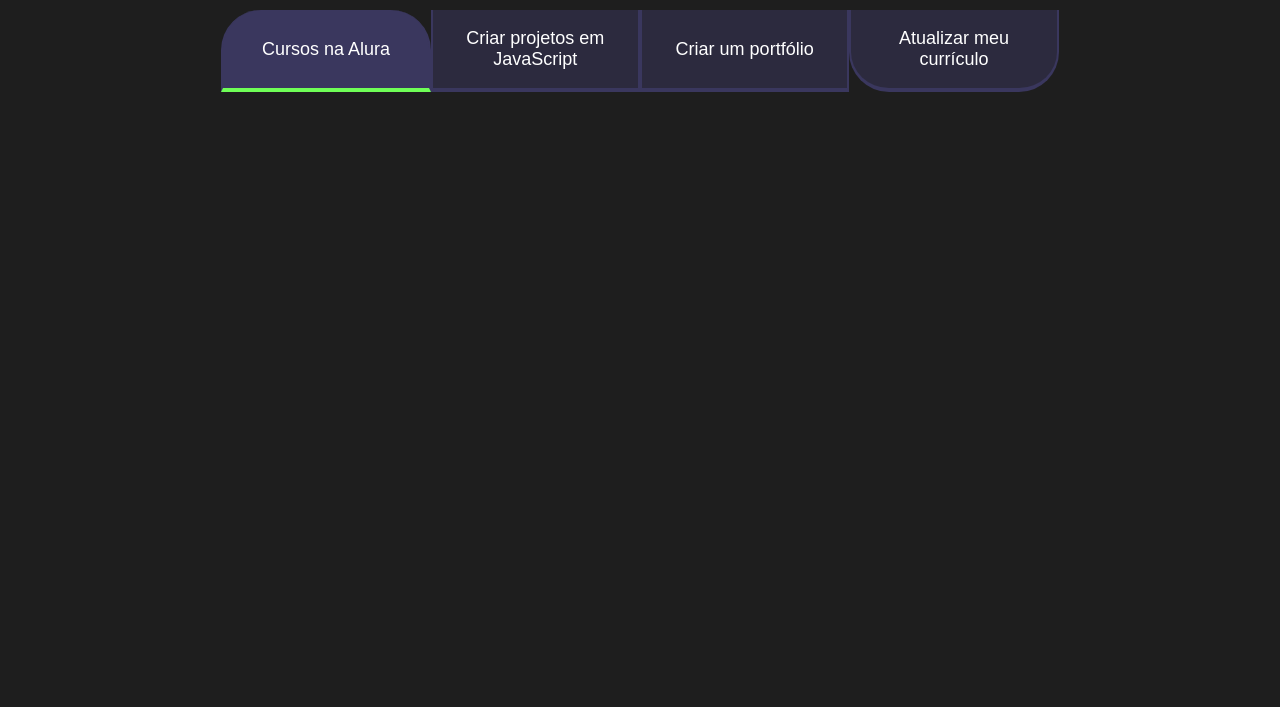
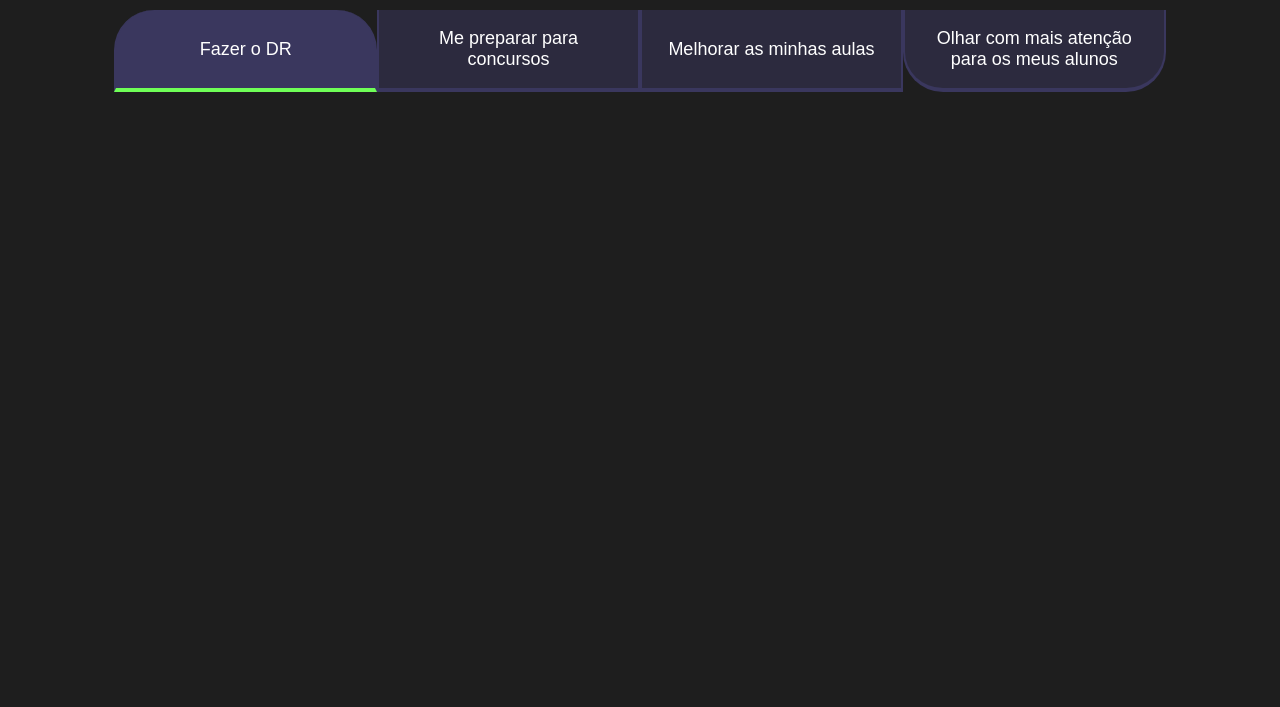
Before and after one commit to DaniloCorciBatista/MAT2-3ANO-25, a plain HTML site: page index.html in a window 1280 px wide. Shown: the part 93-800 px from the top of the page. Drawn offline with Linux system fonts and the light colour scheme.

Commit message:
Update index.html

```diff
--- a/index.html
+++ b/index.html
@@ -11,10 +11,10 @@
         <section class="conteudo-principal">
             <h2 class="titulo-principal">Meus Objetivos do ano<span>_</span></h2>
             <div class="botoes">
-                <button class="botao ativo">Cursos na Alura</button>
-                <button class="botao">Criar projetos em JavaScript</button>
-                <button class="botao">Criar um portfólio</button>
-                <button class="botao">Atualizar meu currículo</button>
+                <button class="botao ativo">Fazer o DR</button>
+                <button class="botao">Me preparar para concursos</button>
+                <button class="botao">Melhorar as minhas aulas</button>
+                <button class="botao">Olhar com mais atenção para os meus alunos</button>
             </div>
         <section>
     </body>
```
